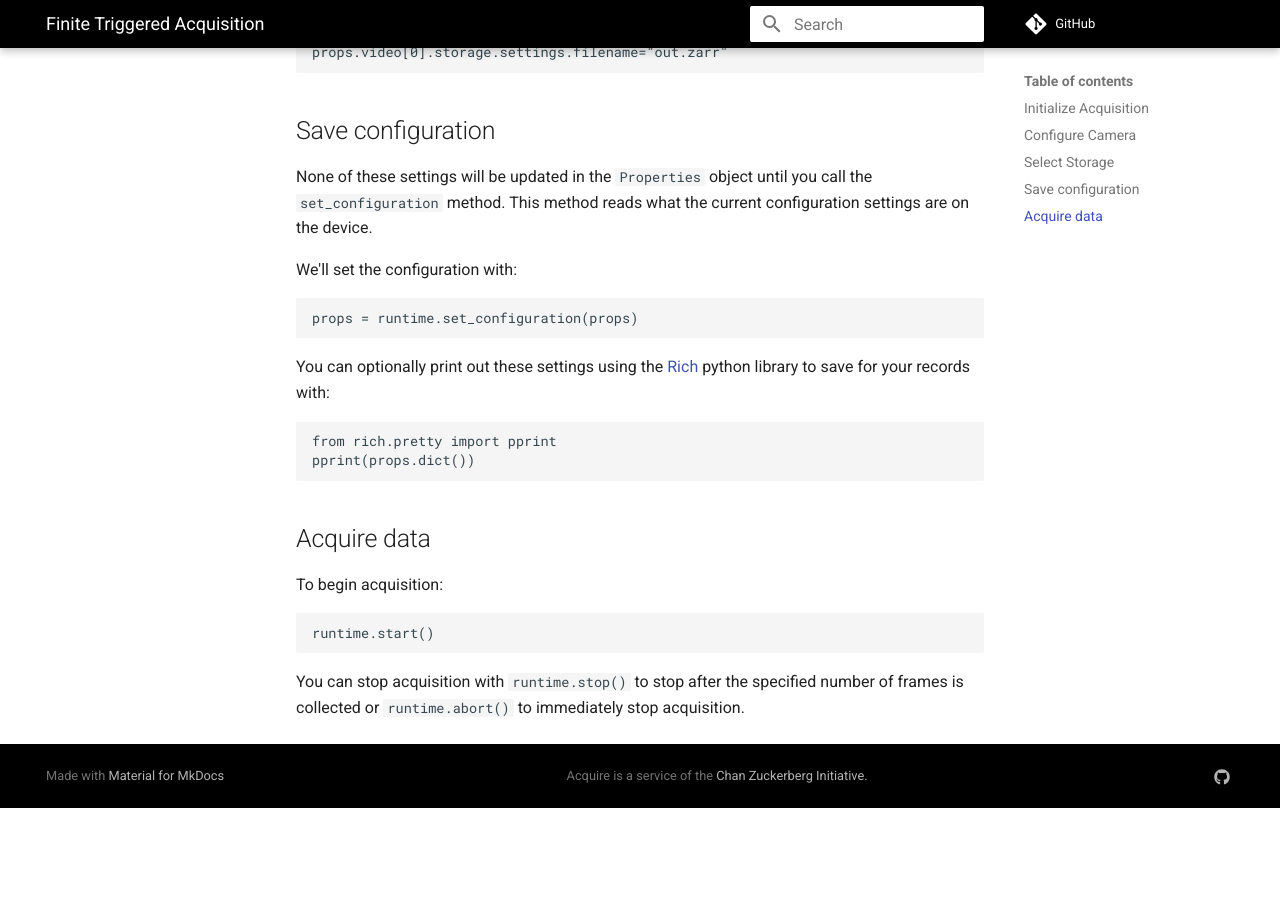
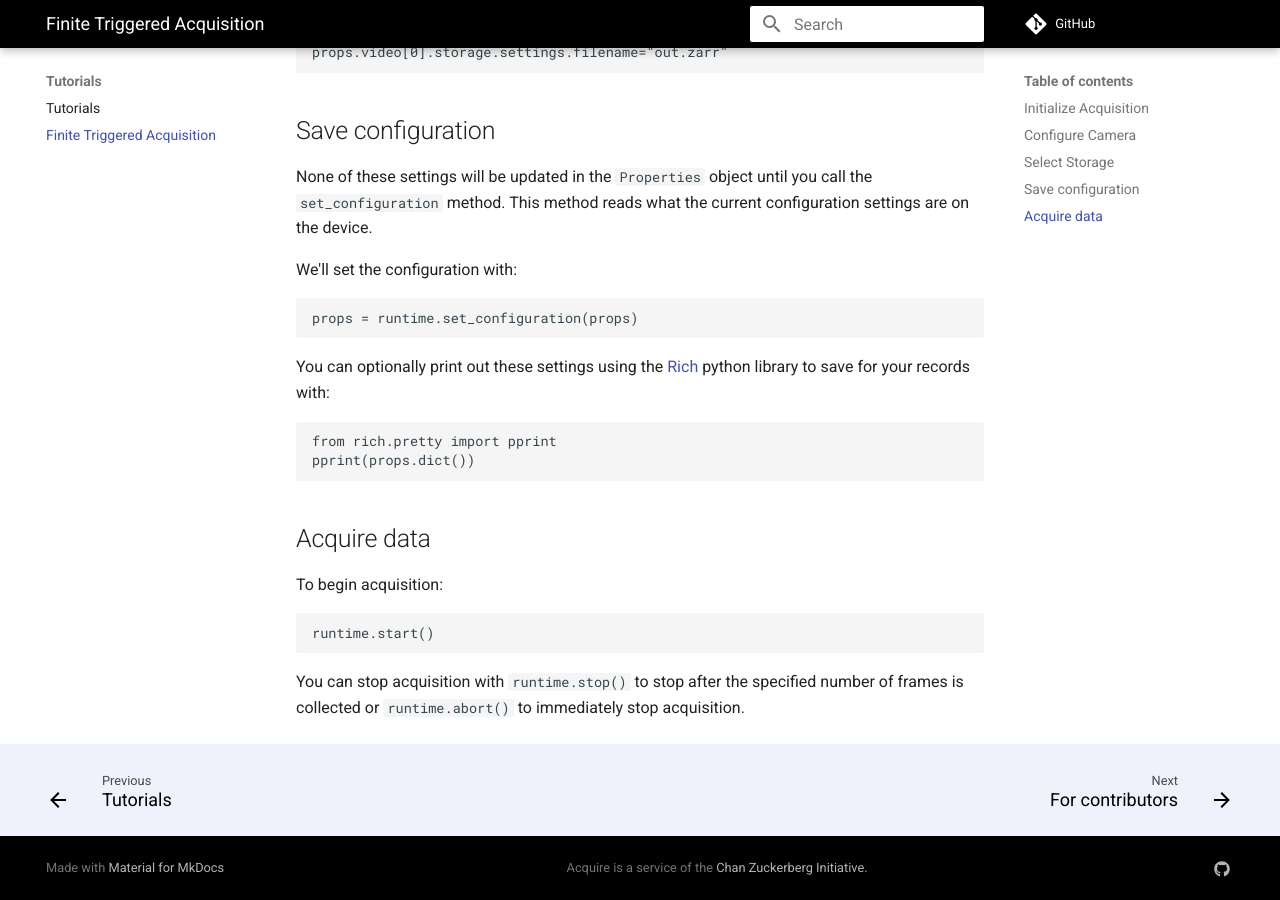
Before and after one commit to melissawm/acquire-docs, an MkDocs documentation site: the page built from docs/tutorials/trigger.md, in a window 1280 px wide and 900 px high, scrolled down 2209 px. Built offline with MkDocs 1.6.1 and Material for MkDocs 9.7.7, drawn with Linux system fonts in a browser that asks for light colours; before the commit the page ends 3017 px from its top, so only the background shows below that.

Commit message:
Add finite triggered acquisition tutorial to website
Co-authored-by: dgmccart <92180364+dgmccart@users.noreply.github.com>

```diff
--- a/mkdocs.yml
+++ b/mkdocs.yml
@@ -15,7 +15,9 @@ nav:
   - Home: index.md
   - Get Started: get_started.md
   - API Reference: api_reference.md
-  - Tutorials: tutorials.md
+  - Tutorials:
+    - tutorials/tutorials.md
+    - tutorials/trigger.md
   - For contributors: for_contributors.md
 
 extra:
```
Also changed, not shown: docs/tutorials/trigger.md (renamed from docs/trigger.md), docs/tutorials/tutorials.md (renamed from docs/tutorials.md).
